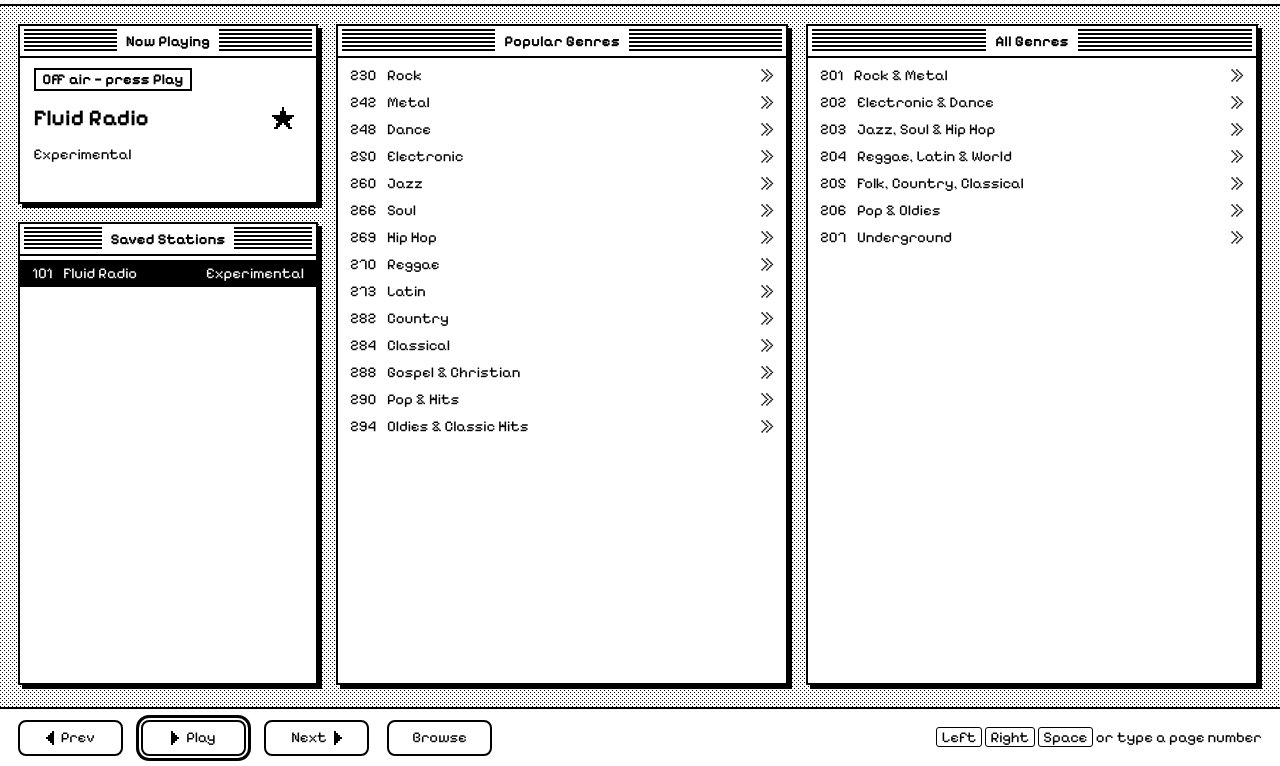
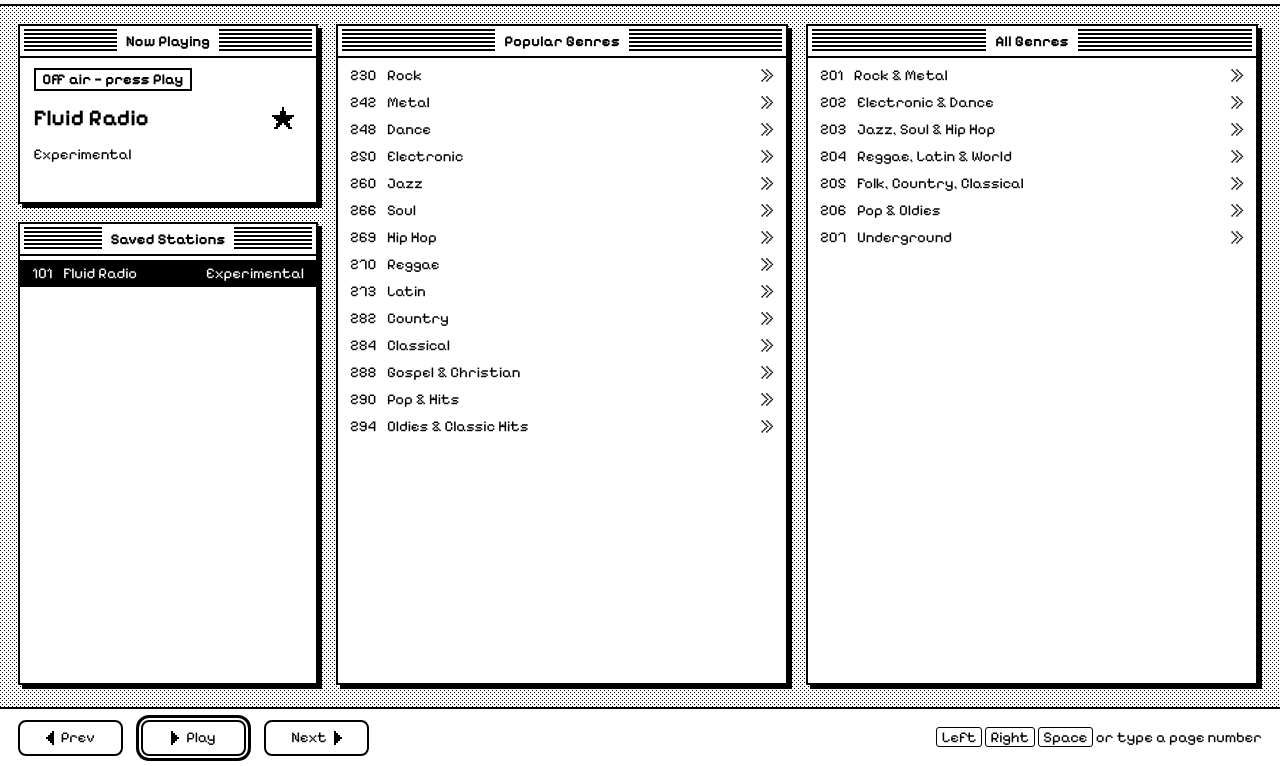
Before and after one commit to natanforestree/radiotext, a website with bundled scripts: page index.html in a window 1280 px wide. Shown: the part 34-800 px from the top of the page. Built offline with nearby package versions, Linux system fonts and the light colour scheme.

Commit message:
No Browse key on a wide screen's home
A wide screen's home already shows the genre lists, and the top bar has
Genres, so the Browse key is hidden there. Phones keep it, and Index and
Home still show on the other pages.

Co-Authored-By: Claude Opus 5.5 <noreply@anthropic.com>

```diff
--- a/js/render.js
+++ b/js/render.js
@@ -249,17 +249,18 @@ export function renderDiag(entries, live) {
     + (rows ? `<ol class="wbody diag">${rows}</ol>` : '<p class="msg">Nothing logged yet.</p>'));
 }
 
-/** The four keys along the bottom. The last is Browse on home; elsewhere it goes up to `up`:
- *  Index when that's a genre index, Home when it's home. Then the keyboard shortcuts, which only
- *  a wide screen shows. */
+/** The four keys along the bottom. The last is Browse on home (a phone only: a wide screen's home
+ *  shows the genres already); elsewhere it goes up to `up`: Index when that's a genre index, Home
+ *  when it's home. Then the keyboard shortcuts, which only a wide screen shows. */
 export function renderFastext({ page, playing, up = 100 }) {
   const key = (k, label, aria, cls = '') =>
     `<button class="btn fk${cls}" data-key="${k}" aria-label="${aria}">${label}</button>`;
-  const [label, aria] = Number(page) === 100 ? ['Browse', 'Browse genres']
+  const home = Number(page) === 100;
+  const [label, aria] = home ? ['Browse', 'Browse genres']
     : up === 100 ? ['Home', 'Home'] : ['Index', `Back to page ${up}`];
   return key('prev', `${ICON.prev}<span>Prev</span>`, 'Previous station')
     + key('play', playing ? `${ICON.stop}<span>Stop</span>` : `${ICON.next}<span>Play</span>`, playing ? 'Stop' : 'Play', ' def')
     + key('next', `<span>Next</span>${ICON.next}`, 'Next station')
-    + key('browse', `<span>${label}</span>`, aria)
+    + key('browse', `<span>${label}</span>`, aria, home ? ' phone-only' : '')
     + '<p class="hint"><kbd>Left</kbd> <kbd>Right</kbd> <kbd>Space</kbd> or type a page number</p>';
 }
--- a/styles.css
+++ b/styles.css
@@ -413,6 +413,7 @@ kbd { font: inherit; padding: 0 .3em; border: 1px solid currentColor; border-rad
   .main { flex: 1 1 0; flex-direction: row; align-items: stretch; }
   .main > .win { flex: 1 1 0; }
   .wide-only { display: flex; }
+  .phone-only { display: none; }
   .desk.home .pages { display: none; }
   .wbody { overflow-y: auto; scrollbar-width: thin; scrollbar-color: var(--ink) var(--paper); }
 
```
Also changed, not shown: test/render.test.js (+2 -0 lines).
